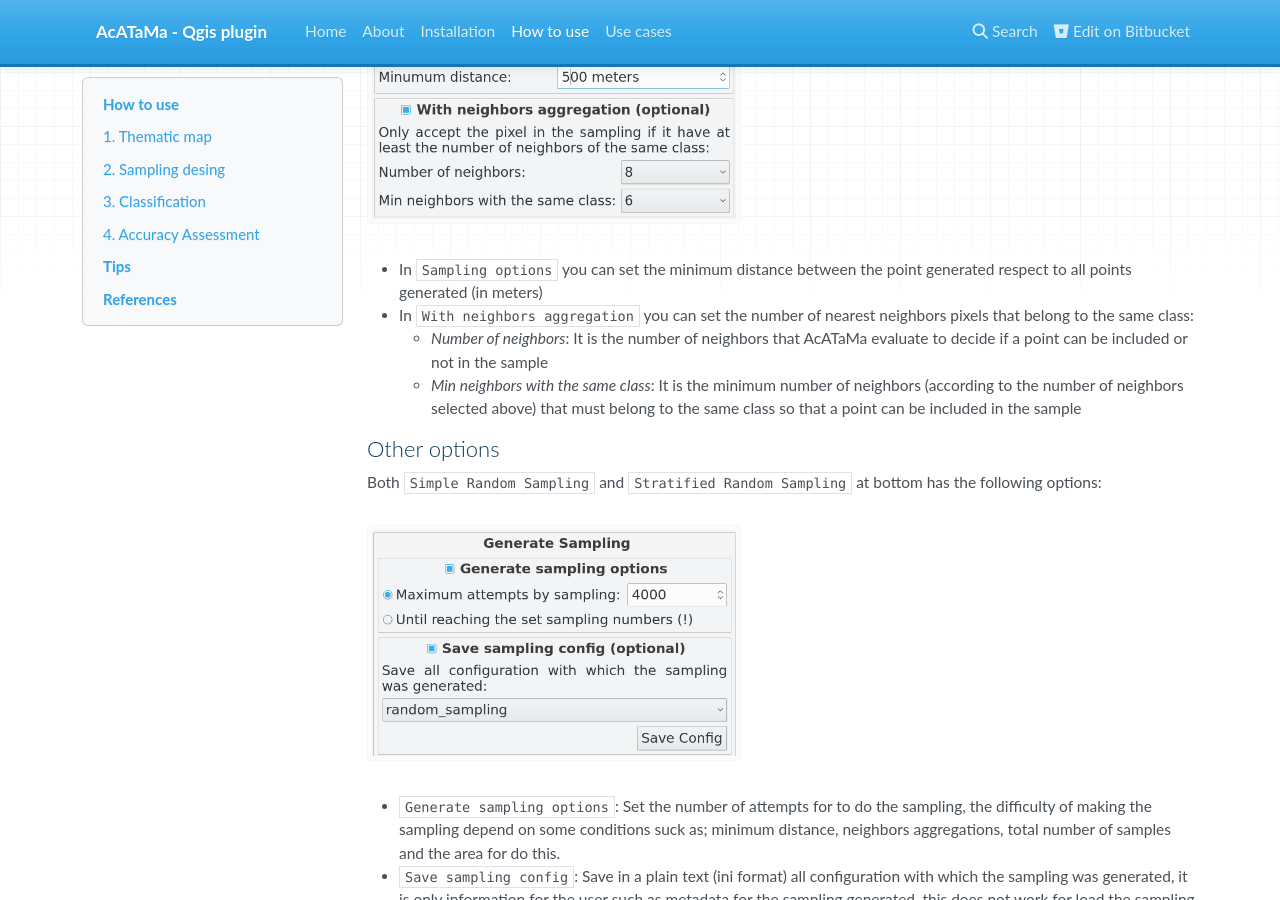
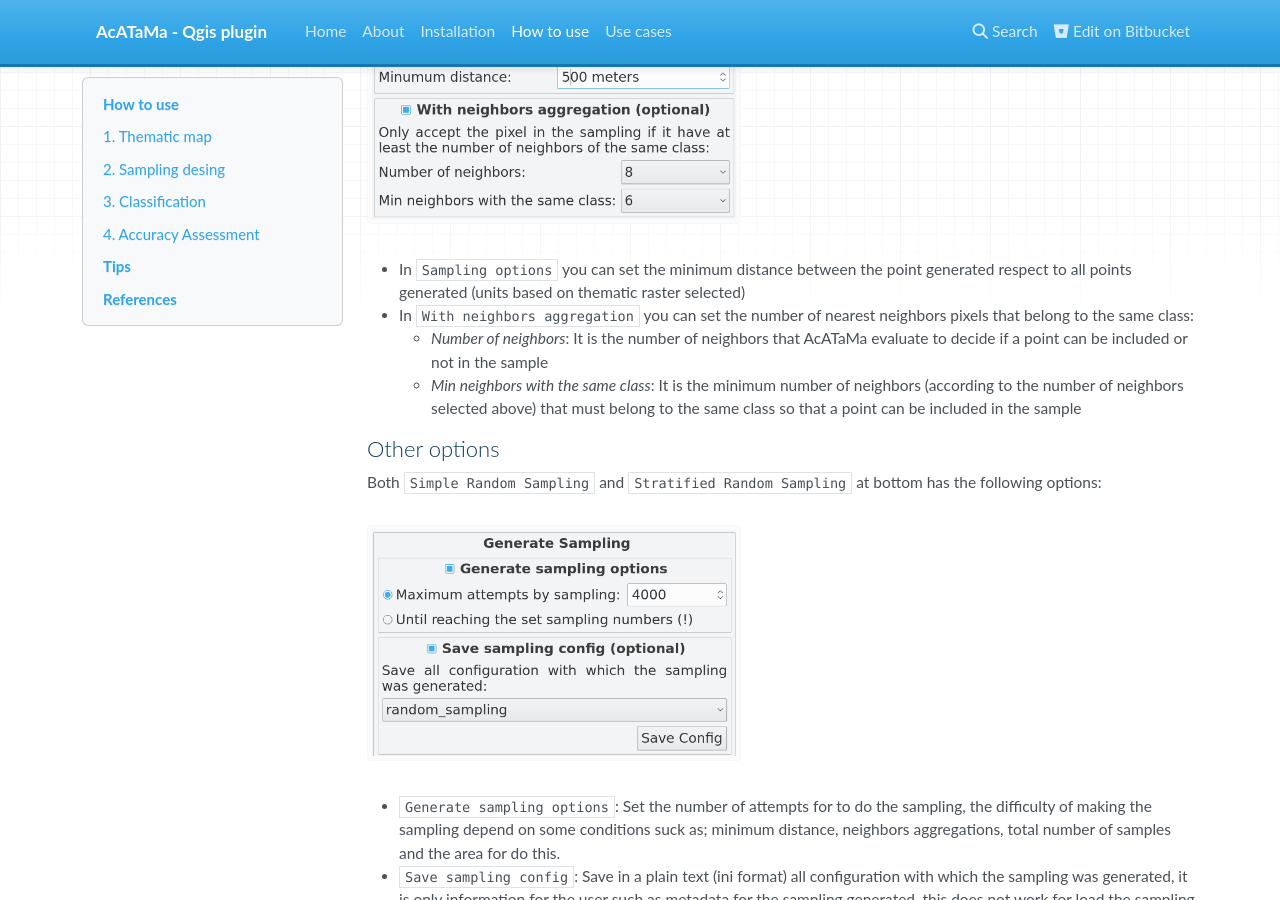
Before and after one commit to SMByC/AcATaMa, an MkDocs documentation site: the page built from docs/how_to_use.md, in a window 1280 px wide and 900 px high, scrolled down 6615 px. Built offline with MkDocs 1.6.1, drawn with Linux system fonts in a browser that asks for light colours; nearby versions of some CDN libraries; old or Windows-style settings are respelled for this version of MkDocs.

Commit message:
Little adjust in docs

```diff
--- a/docs/how_to_use.md
+++ b/docs/how_to_use.md
@@ -98,7 +98,7 @@ Optionally, in any type of sampling you can restrain the allocation of the point
 
 <img src="../img/2d.png" width="45%">
 
- - In `Sampling options` you can set the minimum distance between the point generated respect to all points generated (in meters)
+ - In `Sampling options` you can set the minimum distance between the point generated respect to all points generated (units based on thematic raster selected)
  - In `With neighbors aggregation` you can set the number of nearest neighbors pixels that belong to the same class:
     - *Number of neighbors*: It is the number of neighbors that AcATaMa evaluate to decide if a point can be included or not in the sample
     - *Min neighbors with the same class*: It is the minimum number of neighbors (according to the number of neighbors selected above) that must belong to the same class so that a point can be included in the sample
```
